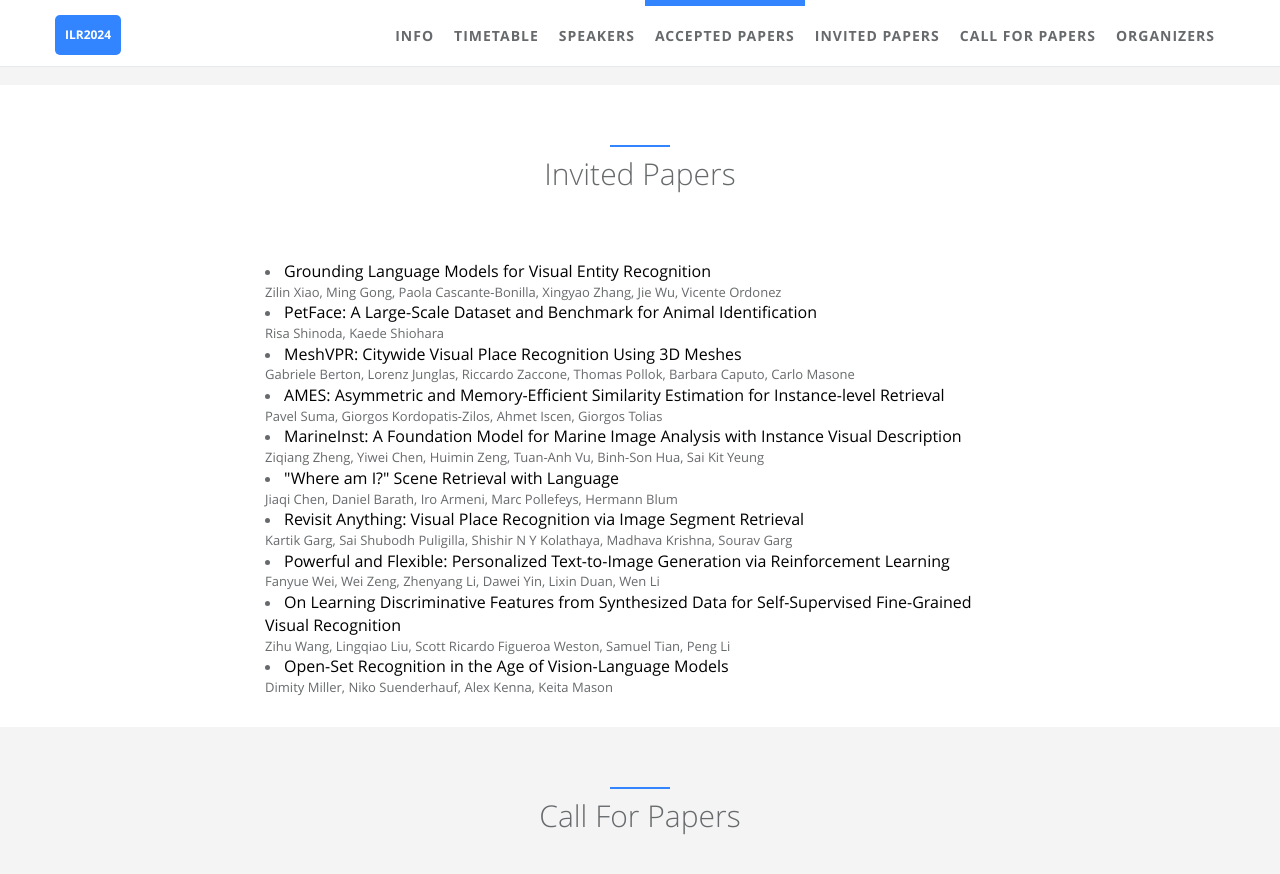
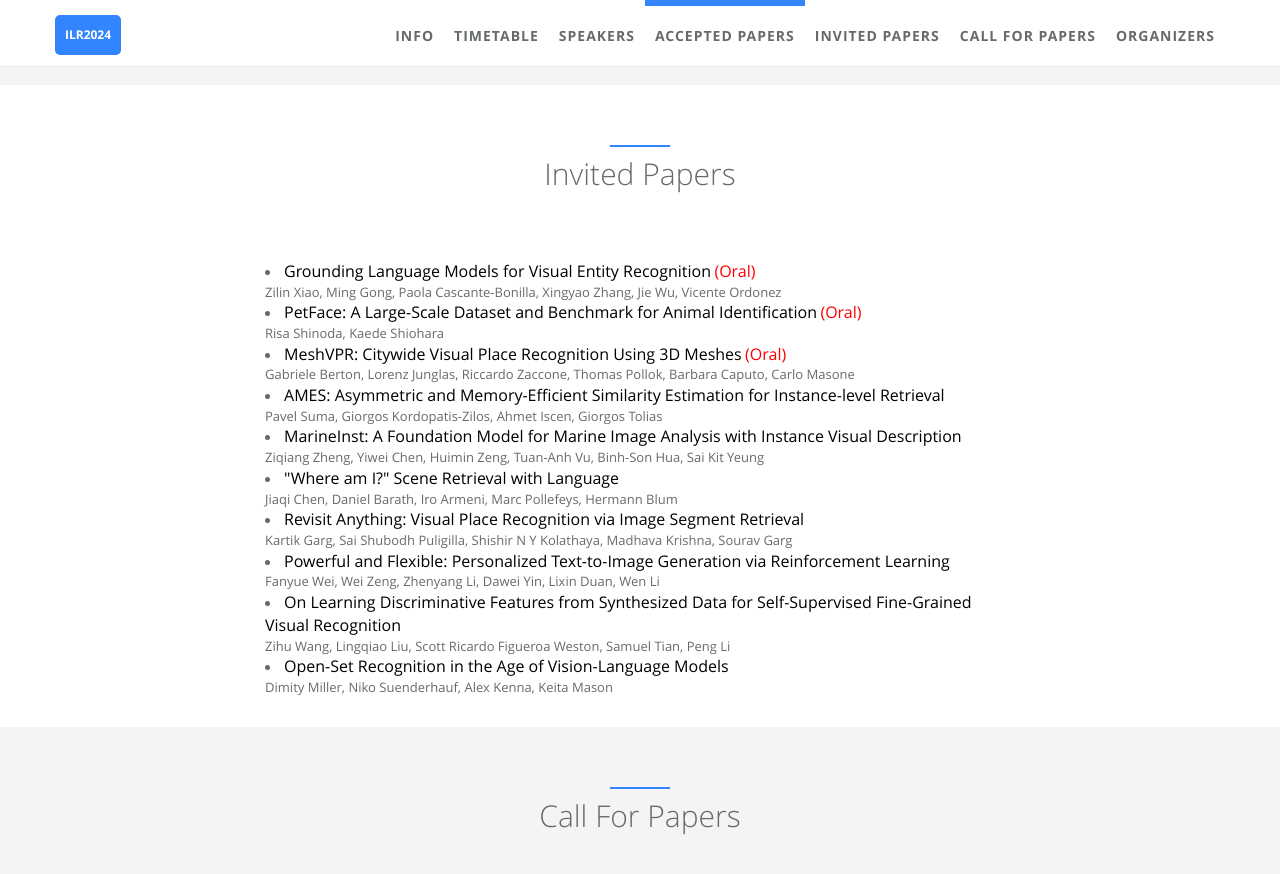
Before and after one commit to ilr-workshop/ECCVW2024, a Jekyll site: the page built from index.html, in a window 1280 px wide and 900 px high, scrolled down 3771 px. Shown: the top 874 px of the window. Built offline with Jekyll 4.4.1, drawn with Linux system fonts in a browser that asks for light colours.

Commit message:
Update invited_papers.html

```diff
--- a/_includes/sections/invited_papers.html
+++ b/_includes/sections/invited_papers.html
@@ -8,11 +8,11 @@
     </div>
     <div class="row">
          <div class="col-lg-8 col-lg-offset-2 m-t-lg m-b-lg wow zoomIn">
-            <li><font size="3px" color="#000000">Grounding Language Models for Visual Entity Recognition</font><br>
+            <li><font size="3px" color="#000000">Grounding Language Models for Visual Entity Recognition</font> <font size="3px" color="#FF0000">(Oral)</font><br>
 <font size="2.8px">Zilin Xiao, Ming Gong, Paola Cascante-Bonilla, Xingyao Zhang, Jie Wu, Vicente Ordonez</font></li>
-            <li><font size="3px" color="#000000">PetFace: A Large-Scale Dataset and Benchmark for Animal Identification</font><br>
+            <li><font size="3px" color="#000000">PetFace: A Large-Scale Dataset and Benchmark for Animal Identification</font> <font size="3px" color="#FF0000">(Oral)</font><br>
 <font size="2.8px">Risa Shinoda, Kaede Shiohara</font></li>
-            <li><font size="3px" color="#000000">MeshVPR: Citywide Visual Place Recognition Using 3D Meshes</font><br>
+            <li><font size="3px" color="#000000">MeshVPR: Citywide Visual Place Recognition Using 3D Meshes</font> <font size="3px" color="#FF0000">(Oral)</font><br>
 <font size="2.8px">Gabriele Berton, Lorenz Junglas, Riccardo Zaccone, Thomas Pollok, Barbara Caputo, Carlo Masone</font></li>
             <li><font size="3px" color="#000000">AMES: Asymmetric and Memory-Efficient Similarity Estimation for Instance-level Retrieval</font><br>
 <font size="2.8px">Pavel Suma, Giorgos Kordopatis-Zilos, Ahmet Iscen, Giorgos Tolias</font></li>
```
